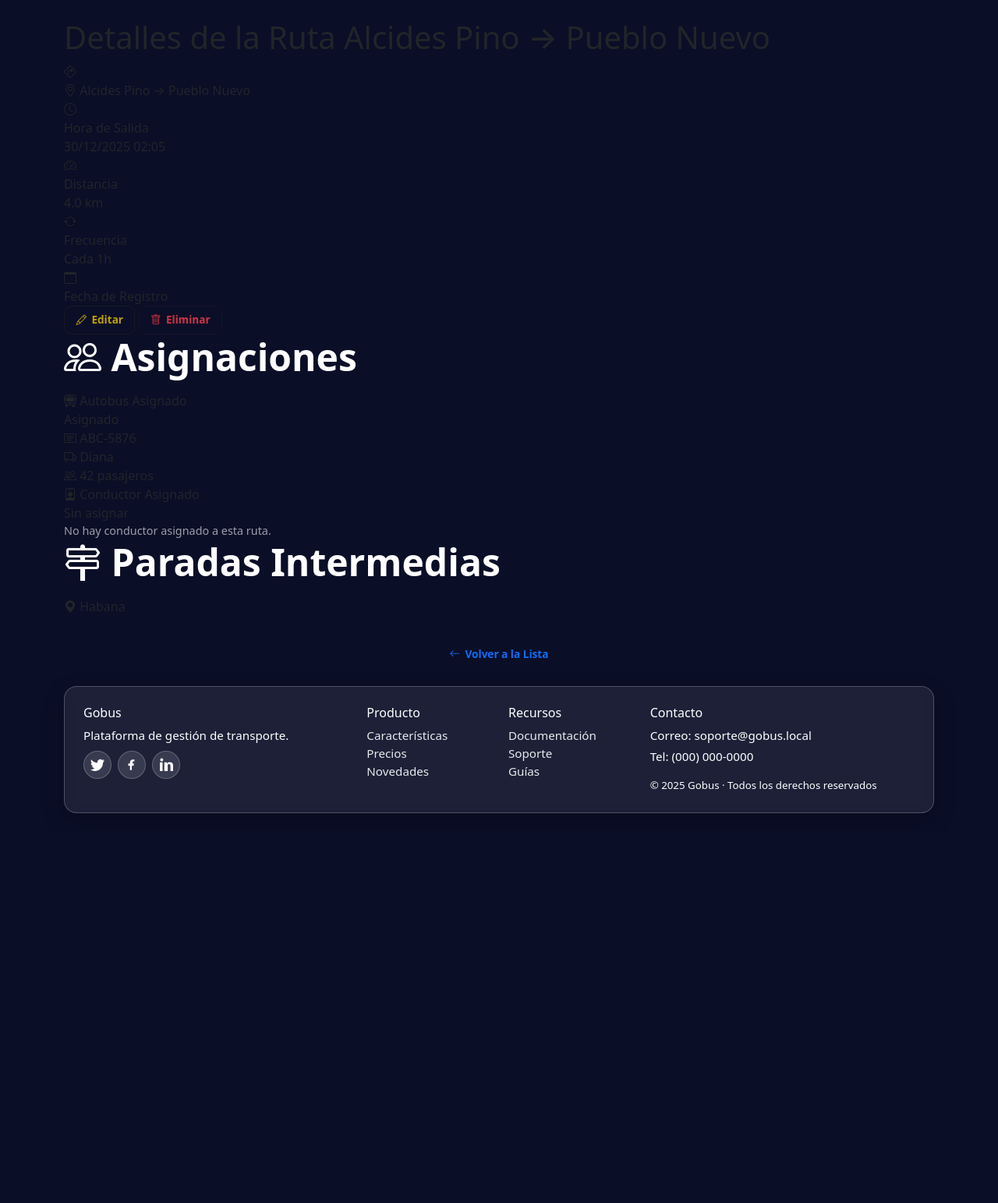
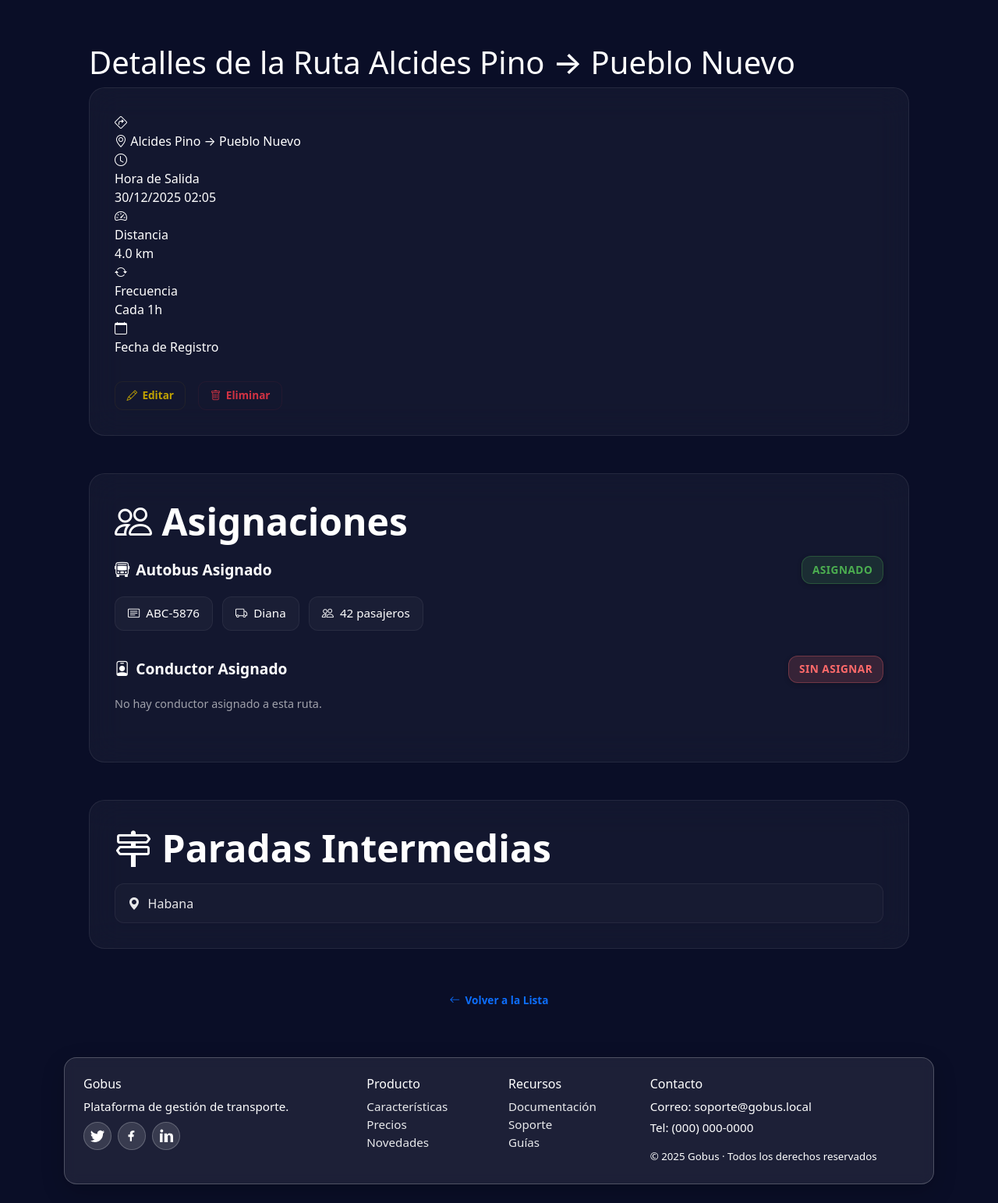
Before and after one commit to ernesto485/Gobus, a Django app: page /rutas/2/ in a window 1280 px wide. Shown: the part 59-1602 px from the top of the page at 78% size. Before the commit the page ends 1102 px from the top, so only its background shows below. Run offline with Django 5.2, Linux system fonts and the light colour scheme; a user stored in the database is signed in; data comes from the database, SQL or seed files in the repository; both versions use the stored data as it was after the commit.

Commit message:
fix(css): corregir estilos en vistas de detalle

```diff
--- a/core/static/core/css/crud.css
+++ b/core/static/core/css/crud.css
@@ -407,3 +407,157 @@
     padding: 1.5rem;
   }
 }
+/*Cambios*/
+.detail-container {
+  max-width: 1200px;
+  margin: 0 auto;
+  padding: 2rem;
+  color: white;
+}
+
+.autobus-info-card {
+  background: rgba(255, 255, 255, 0.04);
+  border-radius: 20px;
+  padding: 2rem;
+  margin-bottom: 3rem;
+  backdrop-filter: blur(20px);
+  border: 1px solid rgba(255, 255, 255, 0.08);
+}
+
+.action-buttons {
+  display: flex;
+  gap: 1rem;
+  margin-top: 2rem;
+  flex-wrap: wrap;
+}
+
+.rutas-card {
+  background: rgba(255, 255, 255, 0.03);
+  border-radius: 20px;
+  padding: 2rem;
+  backdrop-filter: blur(20px);
+  border: 1px solid rgba(255, 255, 255, 0.06);
+}
+
+.ruta-item {
+  margin-bottom: 1.5rem;
+  padding: 1rem;
+  background: rgba(255, 255, 255, 0.02);
+  border-radius: 12px;
+  border: 1px solid rgba(255, 255, 255, 0.04);
+}
+
+.ruta-info-card {
+  background: rgba(255, 255, 255, 0.04);
+  border-radius: 20px;
+  padding: 2rem;
+  margin-bottom: 3rem;
+  backdrop-filter: blur(20px);
+  border: 1px solid rgba(255, 255, 255, 0.08);
+  color: white;
+}
+
+/* Tarjeta de asignaciones */
+.assignments-card {
+  background: rgba(255, 255, 255, 0.04);
+  border-radius: 20px;
+  padding: 2rem;
+  margin-bottom: 3rem;
+  backdrop-filter: blur(20px);
+  border: 1px solid rgba(255, 255, 255, 0.08);
+  color: white;
+}
+
+.assignment-item {
+  margin-bottom: 2rem;
+}
+
+.assignment-header {
+  display: flex;
+  justify-content: space-between;
+  align-items: center;
+  margin-bottom: 1rem;
+}
+
+.assignment-title {
+  font-size: 1.2rem;
+  font-weight: 700;
+  color: white;
+  display: flex;
+  align-items: center;
+  gap: 0.5rem;
+}
+
+.assignment-status {
+  display: inline-flex;
+  align-items: center;
+  gap: 0.4rem;
+  padding: 0.4rem 0.8rem;
+  border-radius: 12px;
+  font-weight: 700;
+  font-size: 0.85rem;
+  text-transform: uppercase;
+  letter-spacing: 0.5px;
+  box-shadow: 0 2px 6px rgba(0, 0, 0, 0.2);
+}
+
+.assignment-status.assigned {
+  font-weight: 700;
+  background: rgba(76, 175, 80, 0.15);
+  color: #4caf50;
+  border: 1px solid rgba(76, 175, 80, 0.3);
+}
+
+.assignment-status.unassigned {
+  color: #ff6a6a;
+  font-weight: 700;
+  background: rgba(255, 106, 106, 0.15);
+  border: 1px solid rgba(255, 106, 106, 0.3);
+}
+
+.assignment-details {
+  display: flex;
+  flex-wrap: wrap;
+  gap: 0.75rem;
+}
+
+.assignment-tag {
+  background: rgba(255, 255, 255, 0.03);
+  border: 1px solid rgba(255, 255, 255, 0.06);
+  padding: 0.6rem 1rem;
+  border-radius: 12px;
+  color: white;
+  font-size: 0.95rem;
+  display: inline-flex;
+  align-items: center;
+  gap: 0.5rem;
+}
+
+/* Tarjeta de paradas intermedias */
+.paradas-section {
+  background: rgba(255, 255, 255, 0.04);
+  border-radius: 20px;
+  padding: 2rem;
+  margin-bottom: 3rem;
+  backdrop-filter: blur(20px);
+  border: 1px solid rgba(255, 255, 255, 0.08);
+  color: white;
+}
+
+.paradas-list {
+  display: flex;
+  flex-direction: column;
+  gap: 1rem;
+}
+
+.parada-item {
+  display: flex;
+  align-items: center;
+  gap: 0.6rem;
+  font-size: 1rem;
+  color: rgba(255, 255, 255, 0.9);
+  background: rgba(255, 255, 255, 0.02);
+  border: 1px solid rgba(255, 255, 255, 0.06);
+  padding: 0.8rem 1rem;
+  border-radius: 12px;
+}
```
Also changed, not shown: db.sqlite3.
